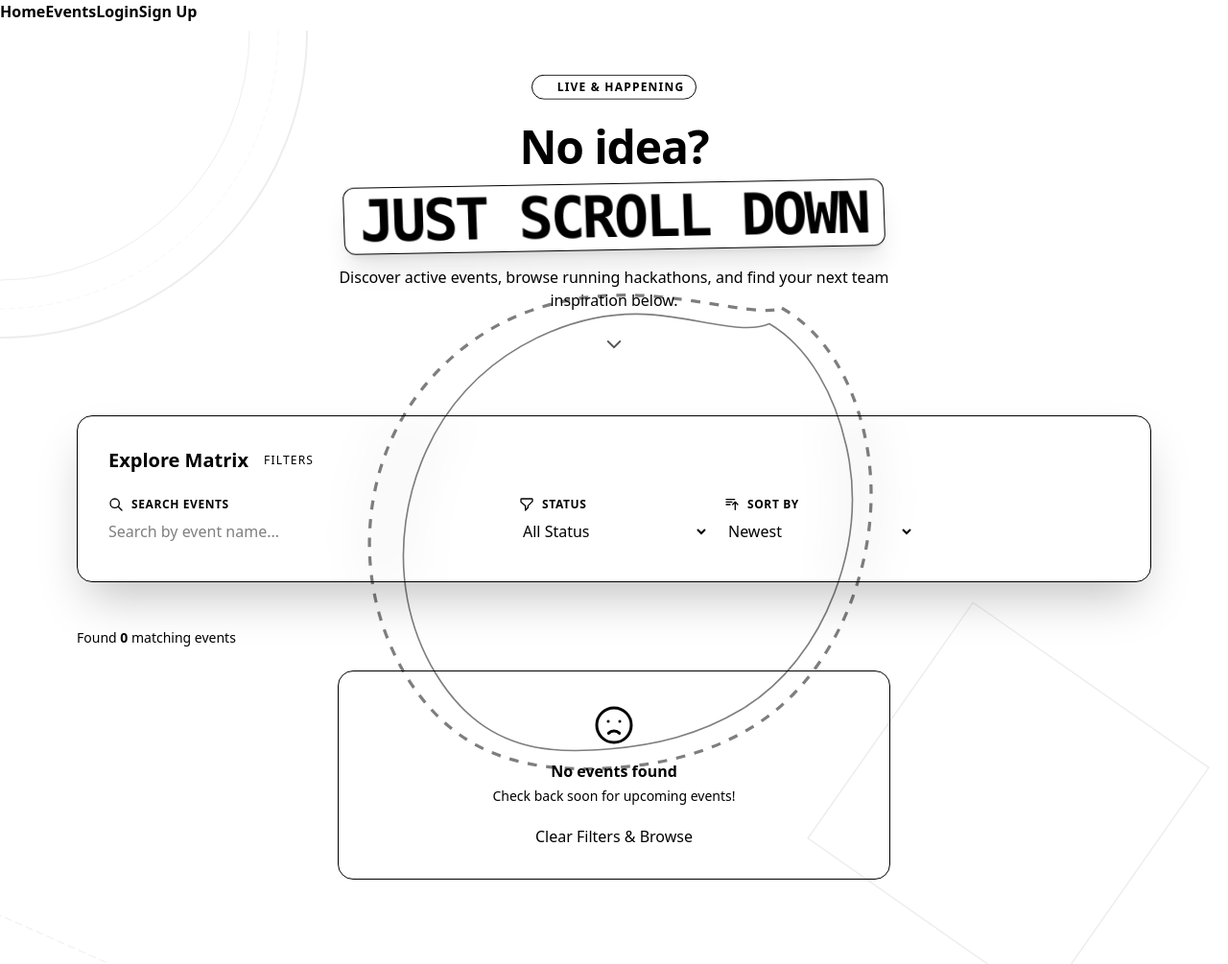
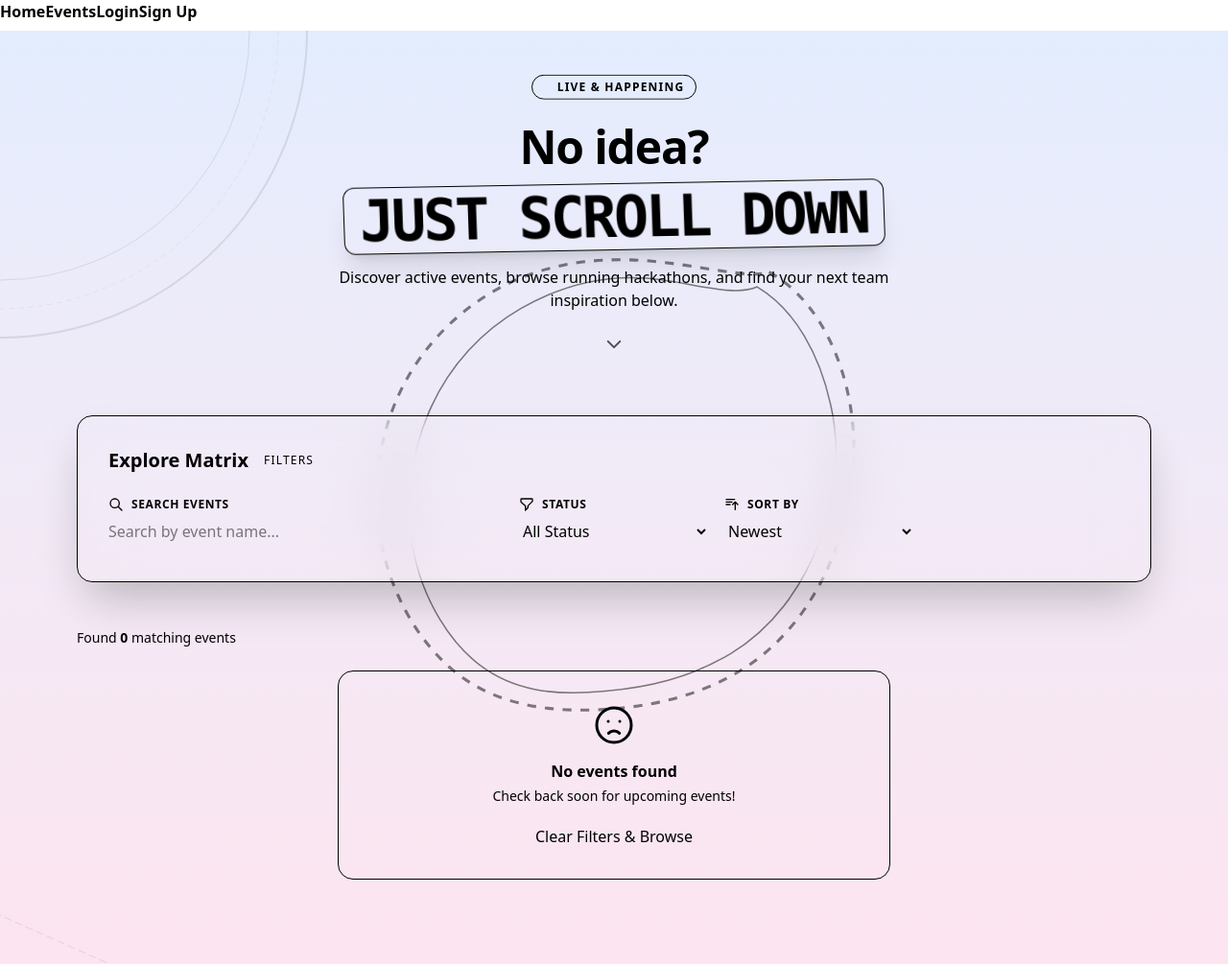
Before and after one commit to Yi-NightFish/HackHub, a Flask app: page /explore in a window 1280 px wide. Shown: the whole page at 96% size. Run offline with Flask 3, Linux system fonts and the light colour scheme; data that the repository does not hold is empty; some libraries are stand-ins or nearby versions.

Commit message:
Chose the gradient color for explore page

```diff
--- a/app/templates/base.html
+++ b/app/templates/base.html
@@ -54,7 +54,7 @@
         </script>
     </head>
 
-    <body class="w-screen min-h-screen bg-base-200">
+    <body class="w-screen min-h-screen bg-base-200 overflow-x-hidden">
         <div class = "sticky top-0 z-50 tabs tabs-lift tabs-lg mb-2 bg-base-100 flex justify-start">
             <a href = '{{url_for("home")}}' class = "tab font-bold tab-active bg-base-200">Home</a>
             <a href = '{{ url_for("explore") }}' class = "tab text-neutral-content font-semibold">Events</a>
--- a/app/templates/explore.html
+++ b/app/templates/explore.html
@@ -1,35 +1,28 @@
 {% extends "base.html" %}
 {% block content %}
 
-<!-- Base canvas setup with vibrant multi-stop mesh colors -->
-<div class="relative min-h-screen overflow-hidden bg-gradient-to-br from-primary/25 via-base-100 via-secondary/15 to-accent/15 pb-16">
+<div class="relative w-full min-h-screen bg-gradient-to-b from-[#3b82f6]/15 via-base-100 to-[#ec4899]/15 pb-16" style="overflow-x: hidden !important;">
 
-  <!-- ====== BACKDROP GLOW FIELDS ====== -->
-  <div class="absolute top-[-15%] left-[-15%] w-[700px] h-[700px] rounded-full bg-primary/25 blur-[140px] pointer-events-none mix-blend-multiply dark:mix-blend-screen animate-pulse" style="animation-duration: 10s;"></div>
-  <div class="absolute top-[25%] right-[-15%] w-[850px] h-[850px] rounded-full bg-secondary/20 blur-[160px] pointer-events-none mix-blend-multiply dark:mix-blend-screen"></div>
+  <div class="absolute inset-0 w-full h-full overflow-hidden pointer-events-none z-0" style="max-width: 100vw;">
 
-  <!-- Irregular Organic SVG Outline Container (Border-only variant) -->
-  <div class="absolute top-[20%] left-[25%] w-[650px] h-[650px] pointer-events-none z-0 opacity-80" style="animation: pulse 12s cubic-bezier(0.4, 0, 0.6, 1) infinite;">
-    <svg viewBox="0 0 200 200" xmlns="http://www.w3.org/2000/svg" class="w-full h-full stroke-current text-base-content/10">
+    <div class="absolute top-[15%] left-1/2 -translate-x-1/2 w-full max-w-[500px] md:max-w-[650px] aspect-square opacity-40 px-4" style="animation: pulse 12s cubic-bezier(0.4, 0, 0.6, 1) infinite;">
+      <svg viewBox="0 0 200 200" xmlns="http://www.w3.org/2000/svg" class="w-full h-full stroke-current text-base-content/20">
         <path fill="none" stroke-width="1" stroke-dasharray="3 3" d="M52.3,-71C66.4,-63.2,75.4,-46.7,79,-29.6C82.7,-12.4,80.9,5.3,75.1,21.5C69.3,37.7,59.3,52.3,45.4,61.7C31.5,71,15.8,75.1,-0.9,76.4C-17.6,77.7,-35.2,76.2,-49.2,67.1C-63.2,58,-73.6,41.4,-77.8,23.4C-82,5.5,-80,-13.7,-72.6,-29.6C-65.3,-45.5,-52.7,-58.1,-38.3,-65.8C-23.9,-73.4,-7.8,-76.1,10.1,-74.9C28.1,-73.6,46.1,-68.4,52.3,-71Z" transform="translate(100 100)" />
         <path fill="none" stroke-width="0.5" d="M48.3,-66C61.4,-58.2,69.4,-42.7,73,-26.6C76.7,-10.4,74.9,5.3,69.1,20.5C63.3,35.7,53.3,49.3,39.4,57.7C25.5,66,11.8,69.1,-2.9,70.4C-17.6,71.7,-31.2,71.2,-43.2,63.1C-55.2,55,-64.6,39.4,-67.8,22.4C-71,5.5,-68,-11.7,-61.6,-25.6C-55.3,-39.5,-44.7,-51.1,-31.3,-58.8C-17.9,-66.4,-3.8,-70.1,11.1,-68.9C26.1,-67.6,40.1,-62.4,48.3,-66Z" transform="translate(100 100)" />
       </svg>
     </div>
 
-  <div class="absolute bottom-[-10%] left-[5%] w-[650px] h-[650px] rounded-full bg-accent/20 blur-[130px] pointer-events-none mix-blend-multiply dark:mix-blend-screen animate-pulse" style="animation-duration: 7s;"></div>
-
-  <!-- ====== HARD GEOMETRY OVERLAYS ====== -->
-  <svg class="absolute inset-0 w-full h-full opacity-[0.07] pointer-events-none" xmlns="http://www.w3.org/2000/svg">
+    <svg class="absolute inset-0 w-full h-full opacity-[0.09]" xmlns="http://www.w3.org/2000/svg">
       <circle cx="0%" cy="0%" r="320" fill="none" stroke="currentColor" stroke-width="2" />
       <circle cx="0%" cy="0%" r="290" fill="none" stroke="currentColor" stroke-width="0.5" stroke-dasharray="6 4" />
       <circle cx="0%" cy="0%" r="260" fill="none" stroke="currentColor" stroke-width="1" />
-    <rect x="85%" y="45%" width="300" height="300" fill="none" stroke="currentColor" stroke-width="1.5" transform="rotate(35 800 400)" />
       <path d="M -50,900 L 400,1100" stroke="currentColor" stroke-width="1" stroke-dasharray="8 4" />
     </svg>
 
-  <!-- ====== FOREGROUND CONTENT ====== -->
-  <div class="relative py-12 px-4 mb-4">
-    <div class="container mx-auto px-4 max-w-4xl text-center relative z-10">
+  </div>
+
+  <div class="relative py-12 px-4 mb-4 z-10">
+    <div class="container mx-auto px-4 max-w-4xl text-center">
       <div class="space-y-4">
         <div class="inline-flex items-center gap-1.5 px-3 py-1 bg-gradient-to-r from-primary/10 to-secondary/10 text-primary text-xs font-black tracking-widest uppercase rounded-full border border-primary/20 animate-bounce">
           <span class="flex h-2 w-2 relative">
@@ -39,7 +32,6 @@
           Live & Happening
         </div>
 
-        <!-- Updated Slogan Layout: High-contrast emphasis on the casual call to action -->
         <h1 class="text-3xl sm:text-4xl md:text-5xl font-extrabold tracking-tight text-base-content leading-tight">
           No idea?
           <span class="block mt-2 font-mono text-4xl sm:text-5xl md:text-6xl font-black tracking-tighter uppercase">
@@ -49,7 +41,7 @@
           </span>
         </h1>
 
-        <p class="text-sm md:text-base text-base-content/50 max-w-xl mx-auto font-medium">
+        <p class="text-sm md:text-base text-base-content/70 max-w-xl mx-auto font-medium">
           Discover active events, browse running hackathons, and find your next team inspiration below.
         </p>
 
@@ -63,17 +55,16 @@
   </div>
 
   <div class="container mx-auto px-4 max-w-6xl relative z-10">
-    <!-- Filters Card Element -->
     <div class="card bg-base-100/90 backdrop-blur-xl mb-12 shadow-2xl rounded-2xl border border-base-200/60">
-      <div class="card-body p-6 md:p-8">
+      <div class="card-body p-4 sm:p-6 md:p-8">
         <h2 class="text-xl font-extrabold text-base-content mb-6 flex items-center gap-2">
           <span>Explore Matrix</span>
           <span class="text-xs font-normal text-base-content/50 uppercase tracking-widest bg-base-200 px-2 py-0.5 rounded-md">Filters</span>
         </h2>
 
-        <div class="grid grid-cols-1 md:grid-cols-2 lg:grid-cols-5 gap-4">
+        <div class="grid grid-cols-1 sm:grid-cols-2 lg:grid-cols-5 gap-4">
 
-          <div class="lg:col-span-2 form-control">
+          <div class="sm:col-span-2 lg:col-span-2 form-control">
             <label class="label pb-1.5">
               <span class="label-text font-bold text-base-content/80 flex items-center gap-2 text-xs uppercase tracking-wider">
                 <svg xmlns="http://www.w3.org/2000/svg" class="h-4 w-4 text-primary" fill="none" viewBox="0 0 24 24" stroke="currentColor">
@@ -146,7 +137,7 @@
           </div>
 
           {% if current_user %}
-          <div class="form-control flex items-end">
+          <div class="form-control sm:col-span-2 lg:col-span-1 flex items-end">
             <a href="{{ url_for('create_event') }}" class="btn btn-sm btn-primary rounded-xl gap-2 w-full border-none shadow-lg shadow-primary/20 h-10 font-bold">
               <svg xmlns="http://www.w3.org/2000/svg" class="h-4 w-4" fill="none" viewBox="0 0 24 24" stroke="currentColor"><path stroke-linecap="round" stroke-linejoin="round" stroke-width="2" d="M12 4v16m8-8H4" /></svg>
               Create Event
@@ -157,7 +148,6 @@
       </div>
     </div>
 
-    <!-- Active Events List -->
     <div class="my-6 relative z-10">
       <div id="event-list">
         {% include "partials/event_list.html" %}
```
Lines whose indentation alone changed are shown as unchanged.
